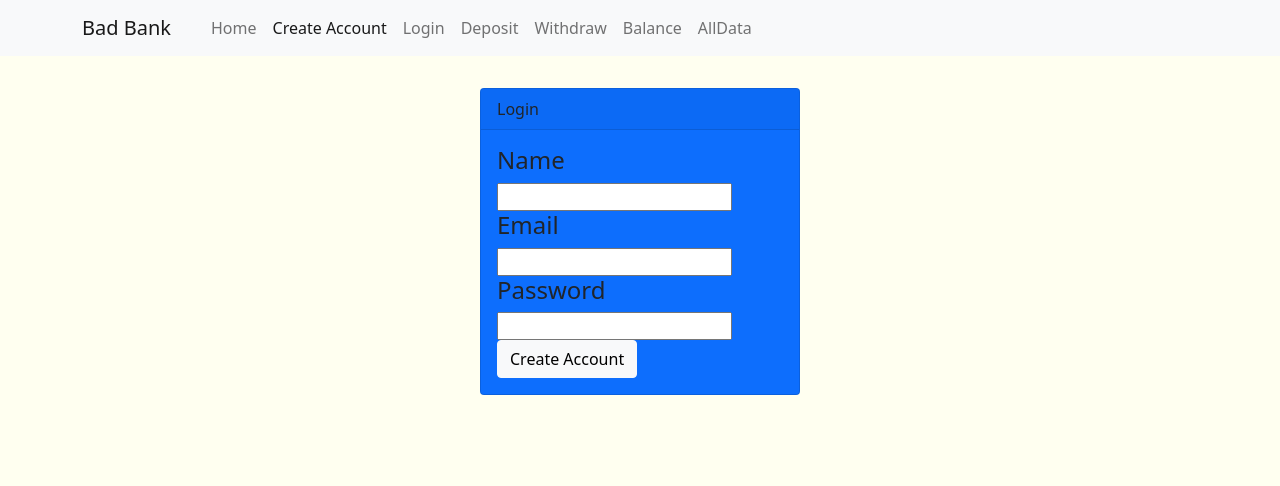
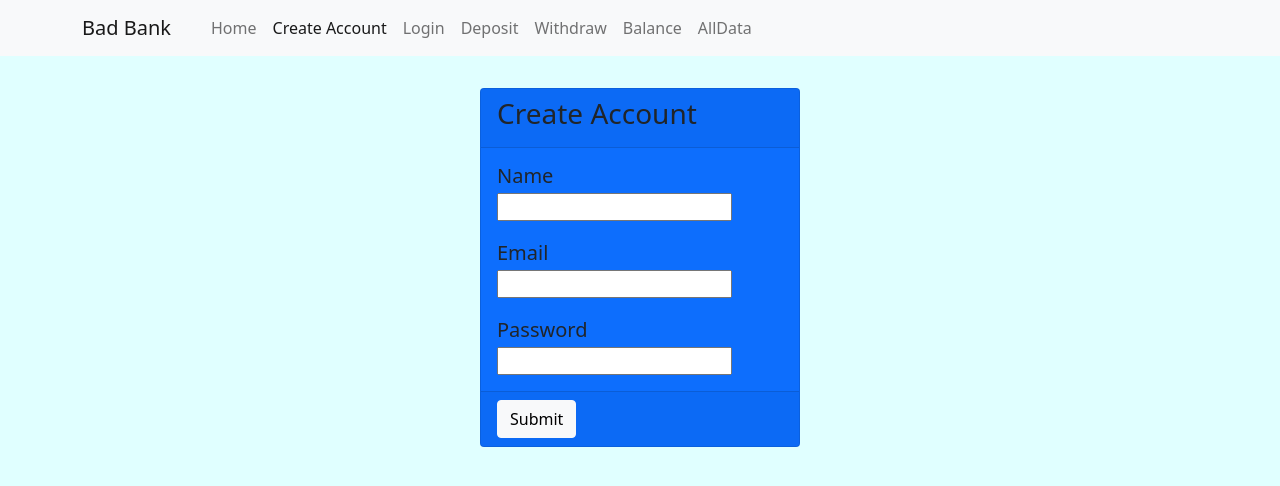
Before and after one commit to VeniMitev/Bad-Bank, a React (Create React App) app: page /create-account in a window 1280 px wide. Shown: the top 486 px of the page. Built offline with nearby package versions, Linux system fonts and the light colour scheme.

Commit message:
adding a table with every user's information to allData

```diff
--- a/src/App.css
+++ b/src/App.css
@@ -1,4 +1,4 @@
 .app {
-    background-color: ivory;
+    background-color: lightcyan;
     min-height: 100vh;
 }
--- a/src/components/AllData/AllData.css
+++ b/src/components/AllData/AllData.css
@@ -3,3 +3,10 @@
     margin: 0;
     padding: 0;
   }
+
+.alldata-table {
+  align-content: center;
+  max-width: 75vw;
+  min-width: fit-content;
+  margin: 2em auto auto auto
+}
--- a/src/components/AllData/AllData.tsx
+++ b/src/components/AllData/AllData.tsx
@@ -1,14 +1,49 @@
 import React from 'react';
 import { UserContext } from '../../context';
-import './AllData.css'
+import './AllData.css';
+import Table from 'react-bootstrap/Table';
 
 export let AllData = () => {
-    const ctx = React.useContext(UserContext)
+    const ctx: any = React.useContext(UserContext);
+
+    const account = ctx.users.map(({
+        name,
+        email,
+        password,
+        balance,
+    }:{
+        name: string;
+        email: string;
+        password: string;
+        balance: number;
+    }, index: number) => {
+        return <tr>
+            <th>{index + 1}</th>
+            <th>{name}</th>
+            <th>{email}</th>
+            <th>{password}</th>
+            <th>{balance}</th>
+        </tr>
+    });
+
     return (
-        <>
+        <div className='alldata-table'>
             <h1>AllData</h1>
-            <p>{JSON.stringify(ctx)}</p>
-        </>
+            <Table striped bordered hover>
+                <thead>
+                    <tr>
+                        <th>ID</th>
+                        <th>Name</th>
+                        <th>Email</th>
+                        <th>Password</th>
+                        <th>Balance</th>
+                    </tr>
+                </thead>
+                <tbody>
+                    {account}
+                </tbody>
+            </Table>
+        </div>
 
     );
 }
--- a/src/components/Balance/Balance.tsx
+++ b/src/components/Balance/Balance.tsx
@@ -1,10 +1,22 @@
 import React from 'react';
 import { UserContext } from '../../context';
-import './Balance.css'
+import './Balance.css';
+import Card from 'react-bootstrap/Card';
+import { Button } from 'react-bootstrap';
 
 export let Balance = () => {
     const ctx = React.useContext(UserContext)
     return (
-        <h1>Balance</h1>
+        <div className="card-container">
+            <Card bg='primary'>
+                <Card.Header><h3>Balance</h3></Card.Header>
+                <Card.Body>
+                    <>
+                        <h5>Current Balance</h5>
+                        <p>$100</p>
+                    </>
+                </Card.Body>
+            </Card>
+        </div>
     );
 }
--- a/src/components/CreateAccount/CreateAccount.css
+++ b/src/components/CreateAccount/CreateAccount.css
@@ -3,3 +3,15 @@
     margin: 0;
     padding: 0;
   }
+
+h5:nth-of-type(1) {
+  margin: 0 0 0.25em 0;
+}
+
+h5:nth-of-type(2) {
+  margin: 1em 0 0.25em 0;
+}
+
+h5:nth-of-type(3) {
+  margin: 1em 0 0.25em 0;
+}
--- a/src/components/CreateAccount/CreateAccount.tsx
+++ b/src/components/CreateAccount/CreateAccount.tsx
@@ -41,54 +41,63 @@ export let CreateAccount = () => {
         setShow(true);
     }
 
-
     return (
         <div className='card-container'>
+            {show ? (
                 <Card bg='primary'>
-                <Card.Header>Login</Card.Header>
+                    <Card.Header><h3>Create Account</h3></Card.Header>
                     <Card.Body>
-                    {show ? (
                         <>
-                            <h4>Name</h4>
+                            <h5>Name</h5>
                             <input
                                 type="input"
                                 id='name'
                                 value={name}
                                 onChange={e => setName(e.currentTarget.value)}
                             />
-                            <h4>Email</h4>
+                            <h5>Email</h5>
                             <input
                                 type="input"
                                 id='email'
                                 value={email}
                                 onChange={e => setEmail(e.currentTarget.value)}
                             />
-                            <h4>Password</h4>
+                            <h5>Password</h5>
                             <input
                                 type="password"
                                 id='password'
                                 value={password}
                                 onChange={e => setPassword(e.currentTarget.value)}
                             />
-                            <br />
-                            <button type='submit' className='btn btn-light' onClick={handleCreate}>
-                                Create Account
-                            </button>
                         </>
+                    </Card.Body>
+                    <Card.Footer>
+                        <Button
+                            variant='light'
+                            type='submit'
+                            onClick={handleCreate}
+                        >
+                            Submit
+                        </Button>
+                    </Card.Footer>
+                </Card>
             ):(
-                        <>
-                            <h4>Success</h4>
-                            <button
+                <Card bg='primary'>
+                    <Card.Header>Login</Card.Header>
+                    <Card.Body>
+                        <h5>Success</h5>
+                    </Card.Body>
+                    <Card.Footer>
+                        <Button
+                            variant='light'
                             type='submit'
-                                className='btn btn-light'
                             onClick={clearForm}
                         >
-                                Add Another Account</button>
-                        </>
+                            Add Another Account
+                        </Button>
+                    </Card.Footer>
+                </Card>
             )}
-                </Card.Body>
-            </Card>
         </div>
-
     );
 }
--- a/src/components/Deposit/Deposit.tsx
+++ b/src/components/Deposit/Deposit.tsx
@@ -1,10 +1,31 @@
 import React from 'react';
 import { UserContext } from '../../context';
 import './Deposit.css'
+import Card from 'react-bootstrap/Card';
+import { Button } from 'react-bootstrap';
 
 export let Deposit = () => {
-    const ctx = React.useContext(UserContext)
+    const ctx = React.useContext(UserContext);
+
     return (
-        <h1>Deposit</h1>
+        <div className="card-container">
+            <Card bg='primary'>
+                <Card.Header><h3>Deposit</h3></Card.Header>
+                <Card.Body>
+                    <>
+                        <h5>Deposit Amount</h5>
+                        <input type="number" />
+                    </>
+                </Card.Body>
+                <Card.Footer>
+                    <Button
+                        variant='light'
+                        type='submit'
+                    >
+                        Deposit
+                    </Button>
+                </Card.Footer>
+            </Card>
+        </div>
     );
 }
--- a/src/components/Login/Login.tsx
+++ b/src/components/Login/Login.tsx
@@ -7,5 +7,48 @@ import { Button } from 'react-bootstrap';
 
 
 export let Login = () => {
-    return <h1>Login</h1>
+    const [show, setShow] = useState(true);
+
+    const ctx: any = React.useContext(UserContext);
+
+    return (
+        <div className="card-container">
+            {show ? (
+                <Card bg='primary'>
+                    <Card.Header><h3>Login</h3></Card.Header>
+                    <Card.Body>
+                        <>
+                            <h5>Email</h5>
+                            <input type="text" />
+                            <h5>Password</h5>
+                            <input type="password" />
+                        </>
+                    </Card.Body>
+                    <Card.Footer>
+                        <Button
+                            variant='light'
+                            type='submit'
+                        >
+                            Submit
+                        </Button>
+                    </Card.Footer>
+                </Card>
+            ):(
+                <Card bg='primary'>
+                    <Card.Header>Login</Card.Header>
+                    <Card.Body>
+                        <h5>Success</h5>
+                    </Card.Body>
+                    <Card.Footer>
+                        <Button
+                            variant='light'
+                            type='submit'
+                        >
+                            Login with Another Account
+                        </Button>
+                    </Card.Footer>
+                </Card>
+            )}
+        </div>
+    );
 }
--- a/src/components/Withdraw/Withdraw.tsx
+++ b/src/components/Withdraw/Withdraw.tsx
@@ -1,10 +1,30 @@
 import React from 'react';
 import { UserContext } from '../../context';
-import './Withdraw.css'
+import './Withdraw.css';
+import Card from 'react-bootstrap/Card';
+import { Button } from 'react-bootstrap';
 
 export let Withdraw = () => {
     const ctx = React.useContext(UserContext)
     return (
-        <h1>Withdraw</h1>
+        <div className="card-container">
+            <Card bg='primary'>
+                <Card.Header><h3>Withdraw</h3></Card.Header>
+                <Card.Body>
+                    <>
+                        <h5>Withdraw Amount</h5>
+                        <input type="number" />
+                    </>
+                </Card.Body>
+                <Card.Footer>
+                    <Button
+                        variant='light'
+                        type='submit'
+                    >
+                        Withdraw
+                    </Button>
+                </Card.Footer>
+            </Card>
+        </div>
     );
 }
```
Also changed, not shown: src/index.tsx (+8 -1 lines). Lines whose indentation alone changed are shown as unchanged.
